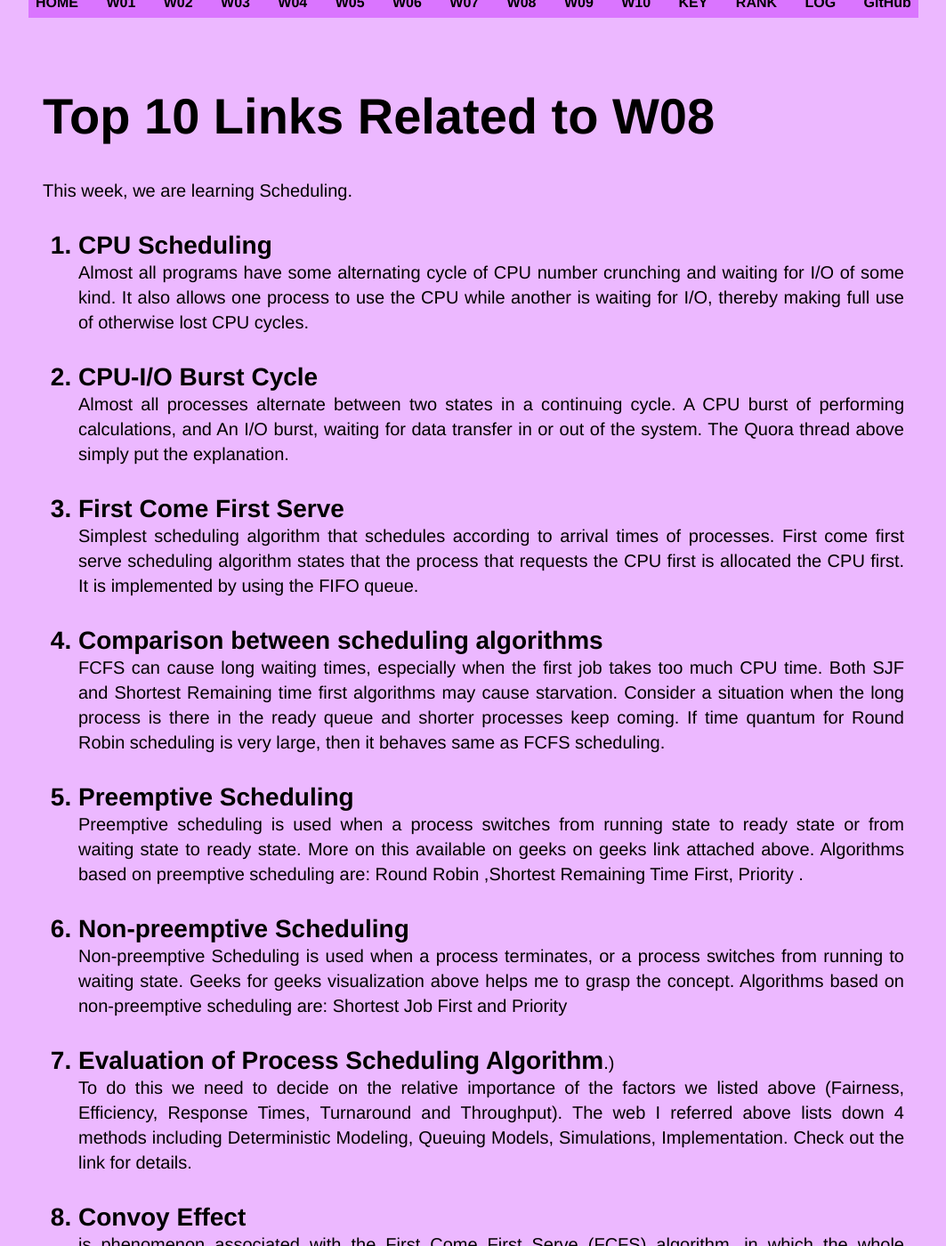
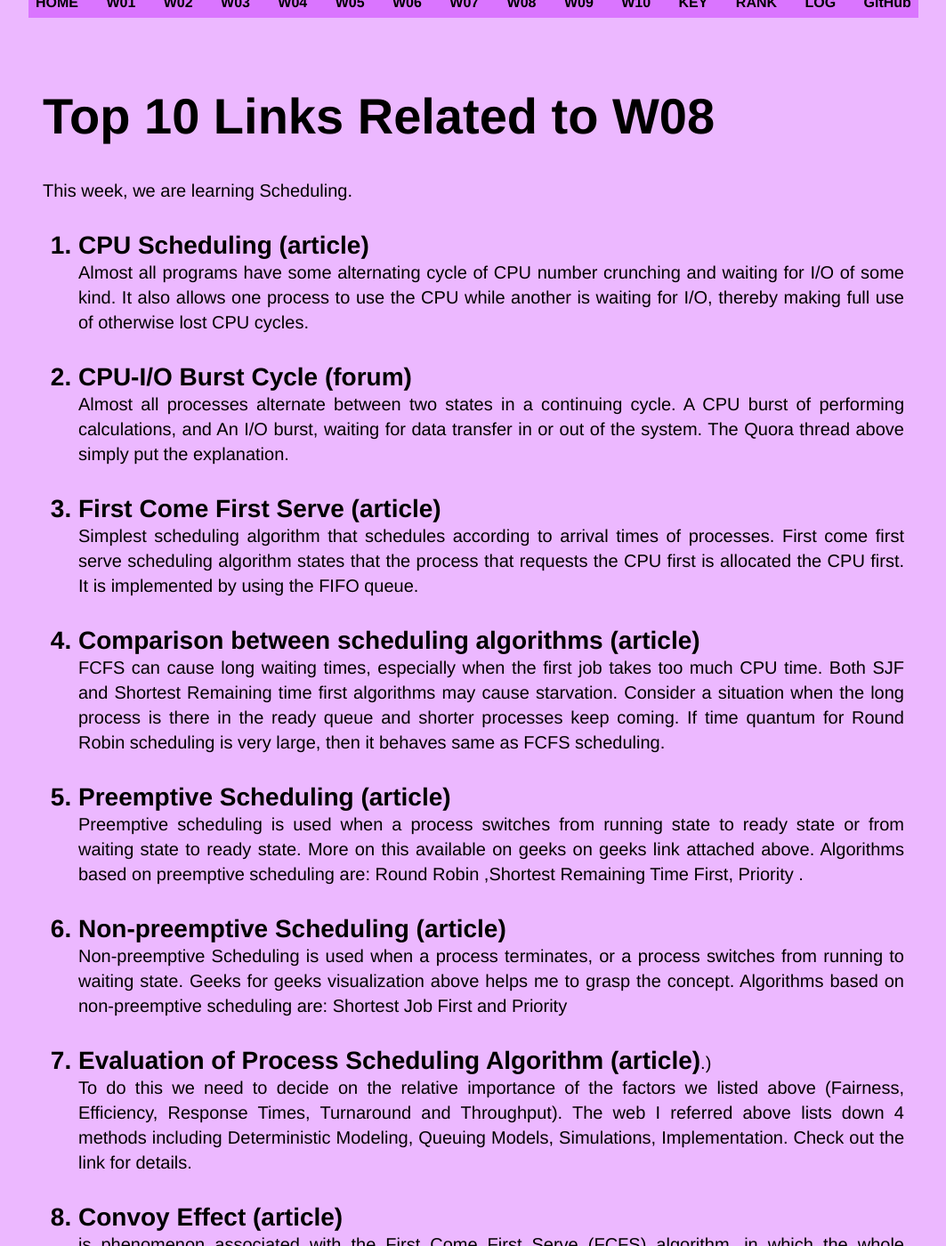
Before and after one commit to frsardhf/os211, a Jekyll site: the page built from w08.md, in a window 1280 px wide and 1400 px high, scrolled down 239 px. Shown: the whole window at 89% size, without its empty margins (108-1171 px from the left). Built offline with Jekyll 4.4.1, drawn with Linux system fonts in a browser that asks for light colours; our own code applies the rules of GitHub Pages for plain Markdown files; some of the changed text lies outside the part shown.

Commit message:
OS211 frsardhf

```diff
--- a/w08.md
+++ b/w08.md
@@ -6,36 +6,36 @@ permalink: /W08/
 # Top 10 Links Related to W08
 This week, we are learning Scheduling.
 
-1. [CPU Scheduling](https://www.cs.uic.edu/~jbell/CourseNotes/OperatingSystems/6_CPU_Scheduling.html)<br>
+1. [CPU Scheduling (article)](https://www.cs.uic.edu/~jbell/CourseNotes/OperatingSystems/6_CPU_Scheduling.html)<br>
 Almost all programs have some alternating cycle of CPU number crunching and waiting for I/O of some kind. It also allows one process to use the CPU while another is waiting for I/O, thereby making full use of otherwise lost CPU cycles.
 
-2. [CPU-I/O Burst Cycle](https://www.quora.com/What-is-meant-by-CPU-Burst-and-I-O-Burst)<br>
+2. [CPU-I/O Burst Cycle (forum)](https://www.quora.com/What-is-meant-by-CPU-Burst-and-I-O-Burst)<br>
 Almost all processes alternate between two states in a continuing cycle. A CPU burst of performing calculations, and An I/O burst, waiting for data transfer in or out of the system. The Quora thread above simply put the explanation.
 
-3. [First Come First Serve](https://www.geeksforgeeks.org/cpu-scheduling-in-operating-systems)<br>
+3. [First Come First Serve (article)](https://www.geeksforgeeks.org/cpu-scheduling-in-operating-systems)<br>
 Simplest scheduling algorithm that schedules according to arrival times of processes. First come first serve scheduling algorithm states that the process that requests the CPU first is allocated the CPU first. It is implemented by using the FIFO queue.
 
-4. [Comparison between scheduling algorithms](https://www.geeksforgeeks.org/cpu-scheduling-in-operating-systems)<br>
+4. [Comparison between scheduling algorithms (article)](https://www.geeksforgeeks.org/cpu-scheduling-in-operating-systems)<br>
 FCFS can cause long waiting times, especially when the first job takes too much CPU time. Both SJF and Shortest Remaining time first algorithms may cause starvation. Consider a situation when the long process is there in the ready queue and shorter processes keep coming. If time quantum for Round Robin scheduling is very large, then it behaves same as FCFS scheduling.
 
-5. [Preemptive Scheduling](https://www.geeksforgeeks.org/preemptive-and-non-preemptive-scheduling)<br>
+5. [Preemptive Scheduling (article)](https://www.geeksforgeeks.org/preemptive-and-non-preemptive-scheduling)<br>
 Preemptive scheduling is used when a process switches from running state to ready state or from waiting state to ready state.  More on this available on geeks on geeks link attached above.
 Algorithms based on preemptive scheduling are: Round Robin ,Shortest Remaining Time First, Priority .
 
-6. [Non-preemptive Scheduling](https://www.geeksforgeeks.org/preemptive-and-non-preemptive-scheduling)<br>
+6. [Non-preemptive Scheduling (article)](https://www.geeksforgeeks.org/preemptive-and-non-preemptive-scheduling)<br>
 Non-preemptive Scheduling is used when a process terminates, or a process switches from running to waiting state. Geeks for geeks visualization above helps me to grasp the concept.
 Algorithms based on non-preemptive scheduling are: Shortest Job First and Priority
 
-7. [Evaluation of Process Scheduling Algorithm](http://www.cs.nott.ac.uk/~pszgxk/courses/g53ops/Scheduling/sched12-evaluation.html).)<br>
+7. [Evaluation of Process Scheduling Algorithm (article)](http://www.cs.nott.ac.uk/~pszgxk/courses/g53ops/Scheduling/sched12-evaluation.html).)<br>
 To do this we need to decide on the relative importance of the factors we listed above (Fairness, Efficiency, Response Times, Turnaround and Throughput). The web I referred above lists down 4 methods including Deterministic Modeling, Queuing Models, Simulations, Implementation. Check out the link for details.
 
-8. [Convoy Effect](https://www.geeksforgeeks.org/convoy-effect-operating-systems)<br>
+8. [Convoy Effect (article)](https://www.geeksforgeeks.org/convoy-effect-operating-systems)<br>
 is phenomenon associated with the First Come First Serve (FCFS) algorithm, in which the whole Operating System slows down due to few slow processes. FCFS algorithm is non-preemptive in nature, that is, once CPU time has been allocated to a process, other processes can get CPU time only after the current process has finished. This property of FCFS scheduling leads to the situation called Convoy Effect.
 
-9. [Lottery Process Scheduling](https://www.geeksforgeeks.org/lottery-process-scheduling-in-operating-system)<br>
+9. [Lottery Process Scheduling (article)](https://www.geeksforgeeks.org/lottery-process-scheduling-in-operating-system)<br>
 Lottery Scheduling is type of process scheduling, somewhat different from other Scheduling. Processes are scheduled in a random manner. In this scheduling every process have some tickets and scheduler picks a random ticket and process having that ticket is the winner and it is executed for a time slice and then another ticket is picked by the scheduler.
 
-10. [Linux Scheduling](https://www.cs.uic.edu/~jbell/CourseNotes/OperatingSystems/6_CPU_Scheduling.html)<br>
+10. [Linux Scheduling (article)](https://www.cs.uic.edu/~jbell/CourseNotes/OperatingSystems/6_CPU_Scheduling.html)<br>
 Prior to version 2.5, Linux used a traditional UNIX scheduling algorithm. Version 2.6 used an algorithm known as O(1), that ran in constant time regardless of the number of tasks, and provided better support for SMP systems. However it yielded poor interactive performance. Starting in 2.6.23, the Completely Fair Scheduler, CFS, became the standard Linux scheduling system.
 
 
```
